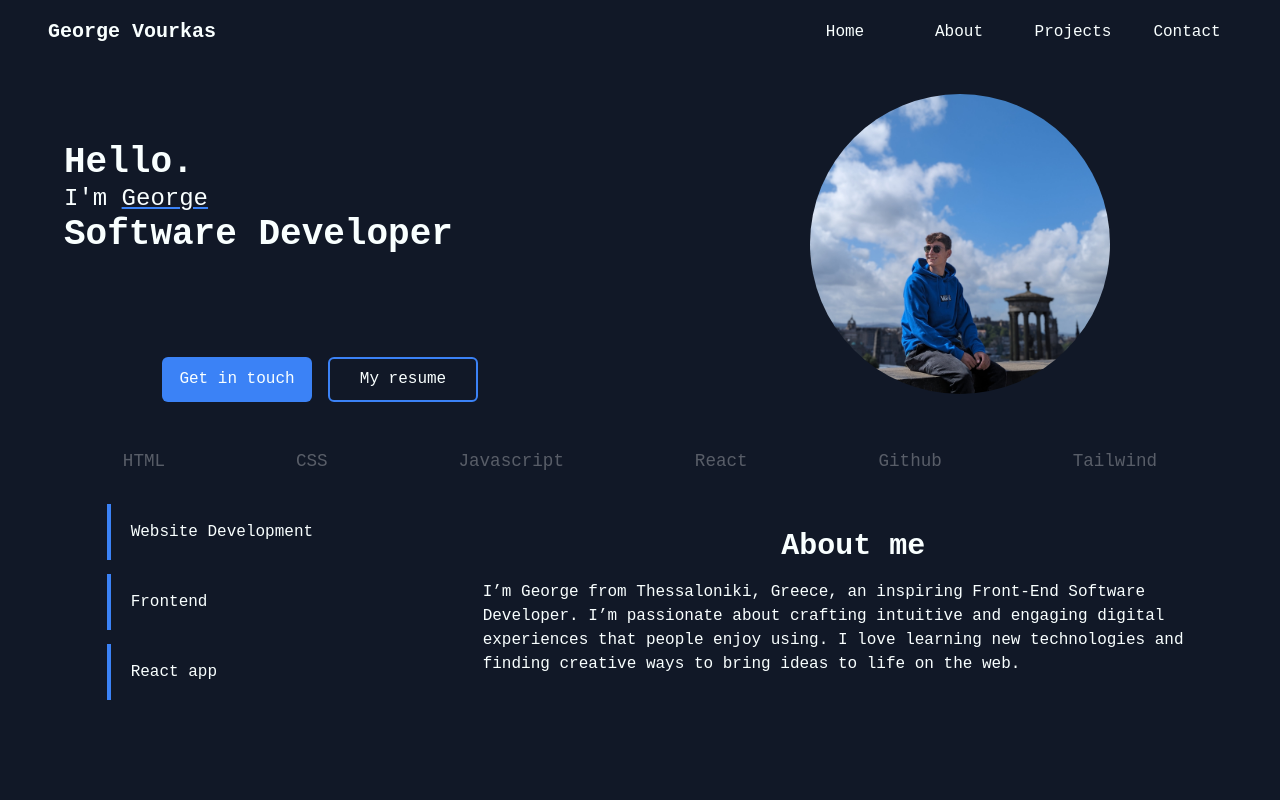
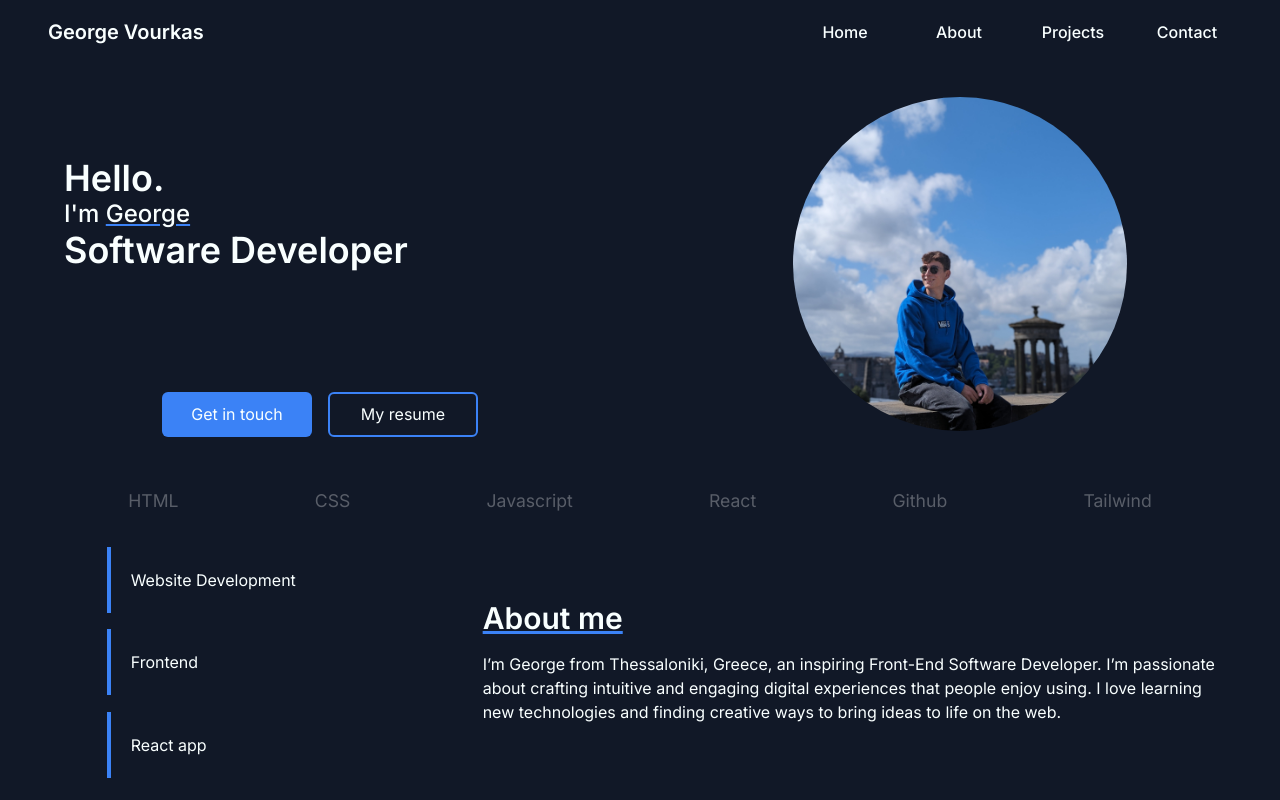
Before and after one commit to GeorgeVourkas/George-Vourkas-Portfolio-, a plain HTML site: page index.html in a window 1280 px wide. Shown: the top 800 px of the page. Drawn offline with nearby package versions, Linux system fonts and the light colour scheme.

Commit message:
styling progress

```diff
--- a/index.html
+++ b/index.html
@@ -5,6 +5,9 @@
     <meta name="viewport" content="width=device-width, initial-scale=1.0" />
     <title>Tailwind Test</title>
     <link rel="stylesheet" href="styles.css" />
+    <link rel="preconnect" href="https://fonts.googleapis.com">
+    <link rel="preconnect" href="https://fonts.gstatic.com" crossorigin>
+    <link href="https://fonts.googleapis.com/css2?family=Inter:ital,opsz,wght@0,14..32,100..900;1,14..32,100..900&display=swap" rel="stylesheet">
     <script src="https://cdn.tailwindcss.com"></script>
   </head>
 
@@ -19,7 +22,7 @@
       </div>
     </header>
 
-    <main class="w-full h-[45vh] flex flex-row">
+    <main class="w-full h-[50vh] flex flex-row">
       <div class="w-1/2 h-full">
         <div class="w-full h-3/4 flex flex-col justify-center pl-16">
           <h1 class="font-semibold text-4xl">Hello.</h1>
@@ -29,10 +32,8 @@
           <h1 class="font-semibold text-4xl">Software Developer</h1>
         </div>
         <div class="w-full h-1/4 flex justify-center items-center gap-4">
-          <button class="w-[150px] h-[45px] rounded-md bg-blue-500">Get in touch</button>
-          <button
-            class="w-[150px] h-[45px] rounded-md border-2 border-blue-500 hover:bg-blue-500 transition duration-300 ease-in-out"
-          >
+          <a href="mailto:geovou04@gmail.com" target="_blank"><button class="w-[150px] h-[45px] rounded-md bg-blue-500">Get in touch</button></a>
+          <button class="w-[150px] h-[45px] rounded-md border-2 border-blue-500 hover:bg-blue-500 transition duration-300 ease-in-out">
             My resume
           </button>
         </div>
@@ -53,21 +54,31 @@
     </section>
 
     <!-- About me -->
-    <section class="w-full h-[32vh] flex">
+    <section class="w-full h-[37vh] flex">
       <div class="w-4/12 h-full flex flex-col justify-evenly items-center py-4">
         <div class="w-2/4 h-1/4 border-l-4 border-blue-500 flex items-center pl-5">Website Development</div>
         <div class="w-2/4 h-1/4 border-l-4 border-blue-500 flex items-center pl-5">Frontend</div>
         <div class="w-2/4 h-1/4 border-l-4 border-blue-500 flex items-center pl-5">React app</div>
       </div>
-      <div class="w-8/12 h-full flex flex-col p-14 gap-4 items-center justify-center">
-        <h1 class="text-3xl font-semibold">About me</h1>
+      <div class="w-8/12 h-full flex flex-col p-14 gap-4 items-left justify-center">
+        <h1 class="text-3xl font-semibold"><span class="underline decoration-blue-500 decoration-3">About me</span></h1>
         <p>I’m George from Thessaloniki, Greece, an inspiring Front-End Software Developer.
           I’m passionate about crafting intuitive and engaging digital experiences that people enjoy
           using. I love learning new technologies and finding creative ways to bring
           ideas to life on the web.
         </p>
       </div>
+    </section>
 
+    <!-- Projects -->
+    <section class="w-full h-auto bg-gray-800">
+      <div class="w-full flex flex-col justify-center items-center">
+        <h1 class="text-3xl font-semibold py-6">Projects</h1>
+        <!-- Weather App -->
+        <div class="w-full h-[30vh] bg-red-200">
+          <h1 class="text-3xl font-semibold">React Weather App – Simple & Accurate Weather Updates</h1>
+        </div>
+      </div>
 
     </section>
   </body>
--- a/styles.css
+++ b/styles.css
@@ -1,6 +1,6 @@
 *{
     margin: 0;
-    font-family: 'Courier New', Courier, monospace;
+    font-family: inter;
     color: #f9ffff;
 }
 
```
